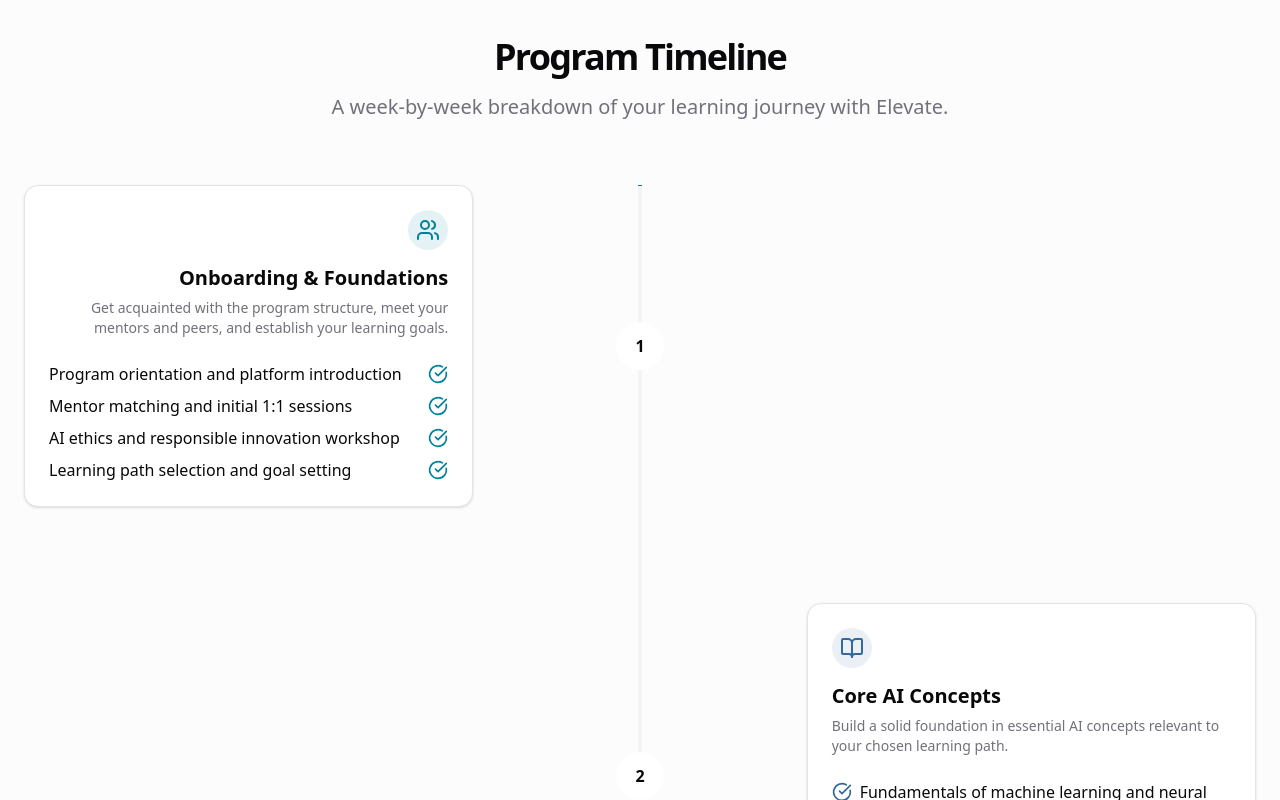
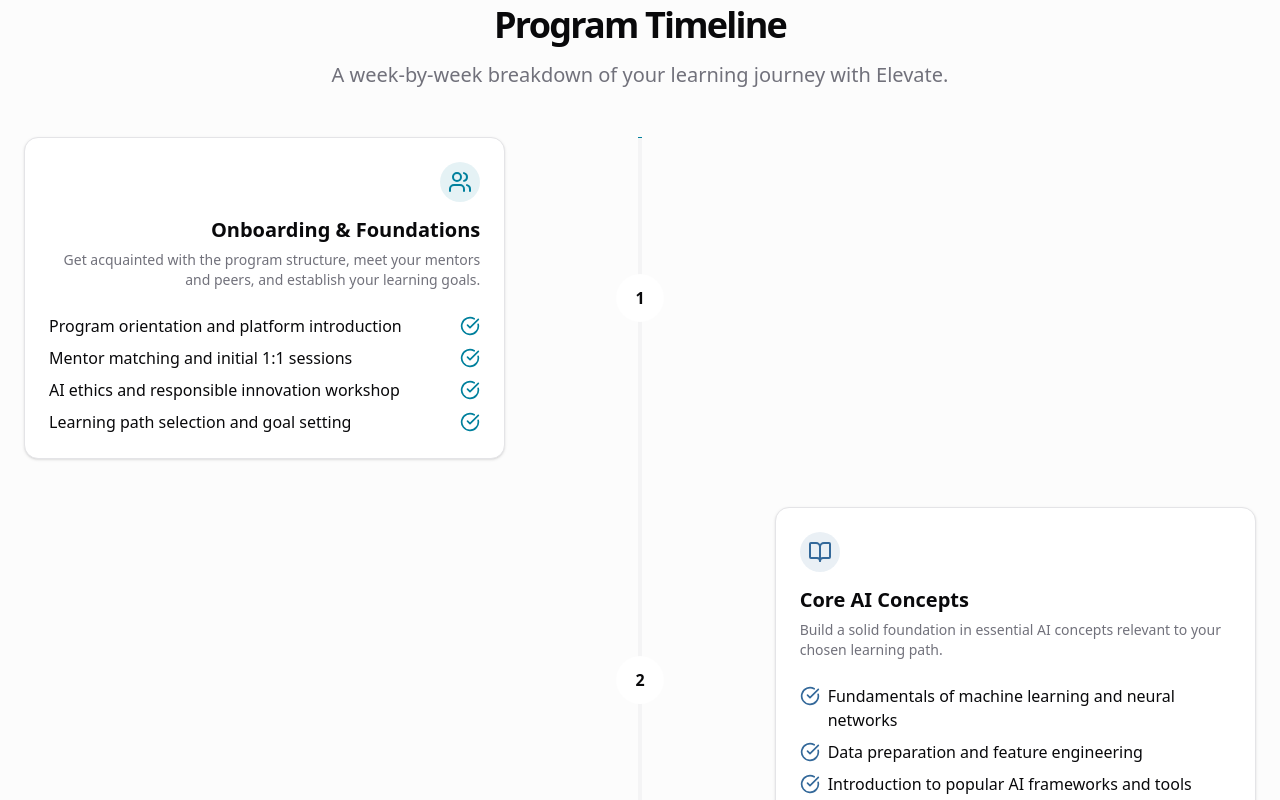
Before and after one commit to WootlabInnovations/ai-horizons, a Next.js app: page /programs in a window 1280 px wide. Shown: the part 1080-1880 px from the top of the page. Built offline with nearby package versions, Linux system fonts and the light colour scheme.

Commit message:
program space

```diff
--- a/app/programs/page.tsx
+++ b/app/programs/page.tsx
@@ -218,10 +218,10 @@ export default function ProgramsPage() {
             </section>
 
             {/* Program Timeline */}
-            <section className="py-16 md:py-24 bg-muted/30" ref={containerRef}>
+            <section className="py-12 md:py-16 bg-muted/30" ref={containerRef}>
                 <div className="container mx-auto px-4 md:px-6">
                     <motion.div
-                        className="text-center mb-16"
+                        className="text-center mb-12"
                         initial={{ opacity: 0, y: 20 }}
                         whileInView={{ opacity: 1, y: 0 }}
                         viewport={{ once: true }}
@@ -291,7 +291,7 @@ export default function ProgramsPage() {
                         </div>
 
                         {/* Timeline items */}
-                        <div className="space-y-24">
+                        <div className="space-y-12">
                             {programWeeks.map((week, index) => (
                                 <motion.div
                                     key={week.week}
@@ -308,7 +308,7 @@ export default function ProgramsPage() {
 
                                     {/* Content card */}
                                     <motion.div
-                                        className={`w-5/12 ${index % 2 === 0 ? 'pr-16 text-right' : 'pl-16 text-left'}`}
+                                        className={`w-5/12 ${index % 2 === 0 ? 'pr-8 text-right' : 'pl-8 text-left'}`}
                                         whileHover={{ y: -5, transition: { duration: 0.2 } }}
                                     >
                                         <Card className="overflow-hidden">
```
